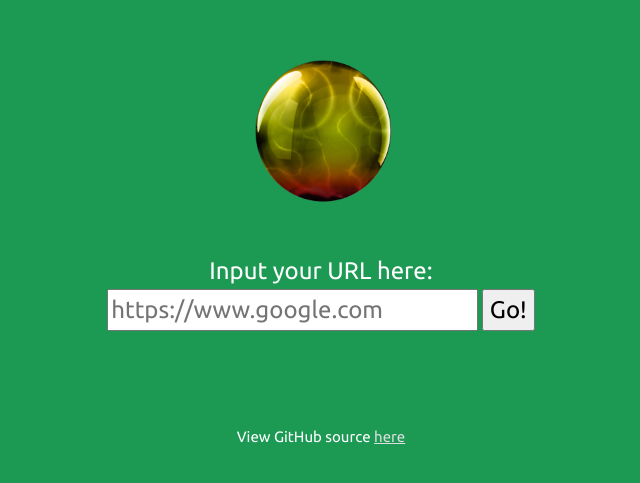
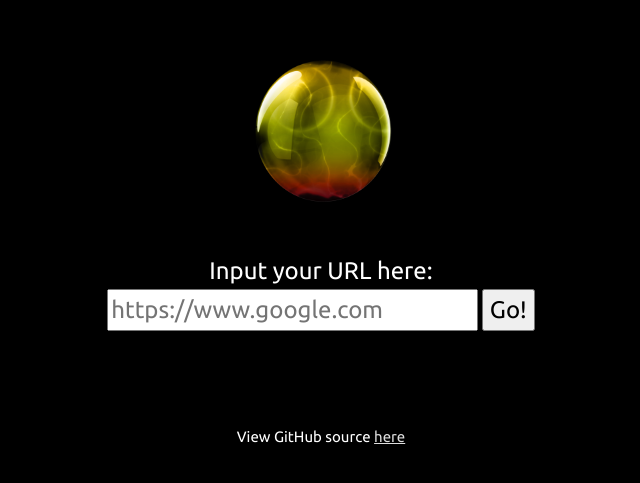
Before and after one commit to Bennebotix/0259371928572049857104957843, a plain HTML site: page index.html in a window 1280 px wide. Shown: the part 125-608 px from the top of the page, without its empty margins (319-959 px from the left). Drawn offline with nearby package versions, Linux system fonts and the light colour scheme.

Commit message:
Update index.css

```diff
--- a/index.css
+++ b/index.css
@@ -2,7 +2,7 @@ body {
     font-family: "Ubuntu";
     font-size: "25px";
     text-align: center;
-    background-color: #1c9a54;
+    background-color: black;
     background-repeat: no-repeat;
     background-size: cover
 }
```
